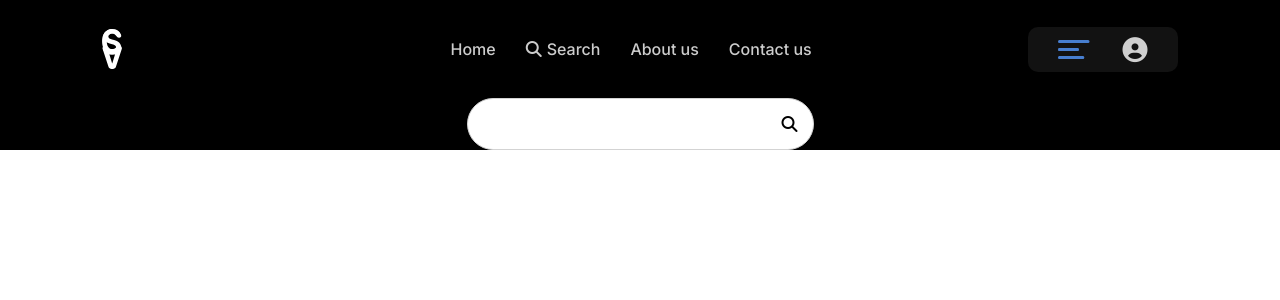
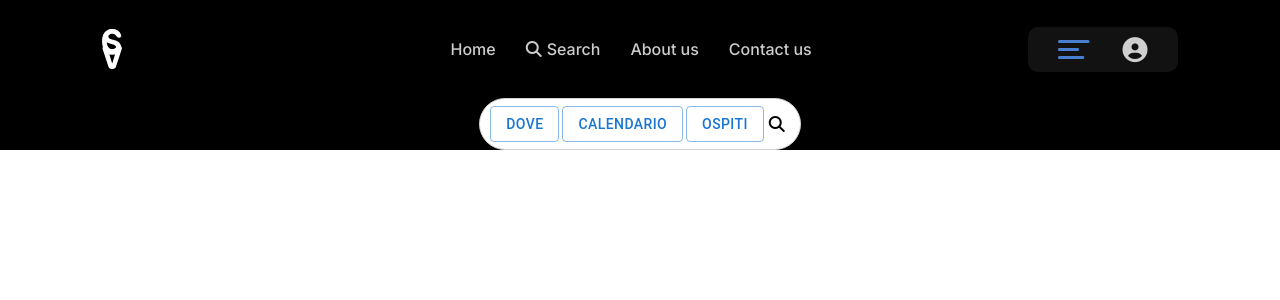
Before and after one commit to gioele-maruccia/house-rentals, a React (Create React App) app: page / in a window 1280 px wide. Shown: the top 300 px of the page. Built offline with nearby package versions, Linux system fonts and the light colour scheme; no server answers.

Commit message:
MOD SearchWrapper

```diff
--- a/src/assets/scss/Header.scss
+++ b/src/assets/scss/Header.scss
@@ -47,3 +47,8 @@
         }
     }
 }
+
+.SearchWrapper > Button{
+    border-shadow: 0px 2px 2px lightgray;
+    &:Hover{background-color: azure}
+}
--- a/src/elements/NavBar/Header.tsx
+++ b/src/elements/NavBar/Header.tsx
@@ -14,6 +14,7 @@ import {auth, provider} from "../../firebase-config";
 import {ProfileMenu} from './ProfileMenu';
 import {NavLink} from 'react-router-dom';
 import {LinksWrapper, SearchWrapper, NavBarWrapper} from "./NavBar.styles";
+import {Button} from "@mui/material";
 
 type HeaderProps = {}
 const Header = () => {
@@ -137,7 +138,13 @@ const Header = () => {
 
             <SearchWrapper>
                 <div>
-                    <input type="text"/>
+                    <Button className='button_searchLocation' variant='outlined'>Dove</Button>
+                    <view style={{flex: 1, marginRight: 3, marginLeft: 3}}>
+                        <Button className='button_searchData' variant='outlined'>Calendario</Button>
+                    </view>
+                    <view style={{flex: 1, marginRight: 5}}>
+                        <Button className='button_searchGuest' variant='outlined'>Ospiti</Button>
+                    </view>
                     <i className="fa-solid fa-magnifying-glass mr-5"></i>
                 </div>
             </SearchWrapper>
--- a/src/elements/Search.tsx
+++ b/src/elements/Search.tsx
@@ -2,7 +2,6 @@ import React, {useState} from 'react';
 import '../assets/scss/Search.scss';
 import "react-date-range/dist/styles.css";
 import "react-date-range/dist/theme/default.css";
-import { DateRangePicker } from 'react-date-range';
 import { DateRange } from 'react-date-range';
 
 function Search(){
```
